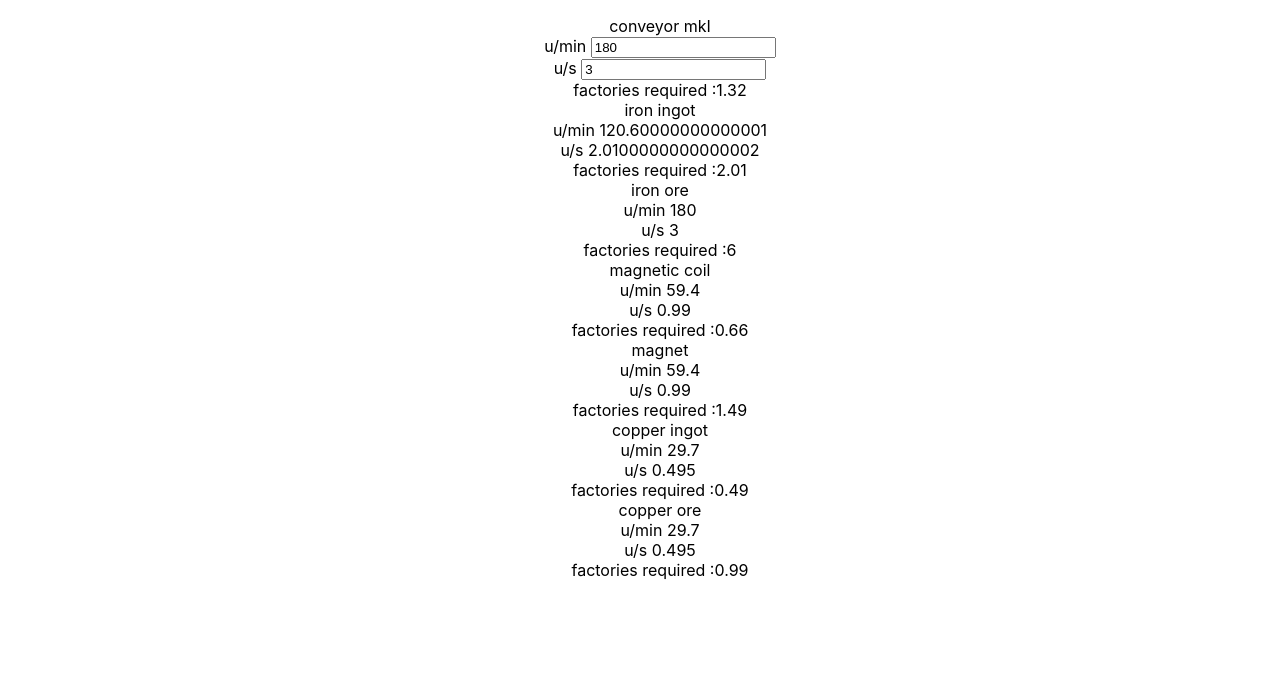
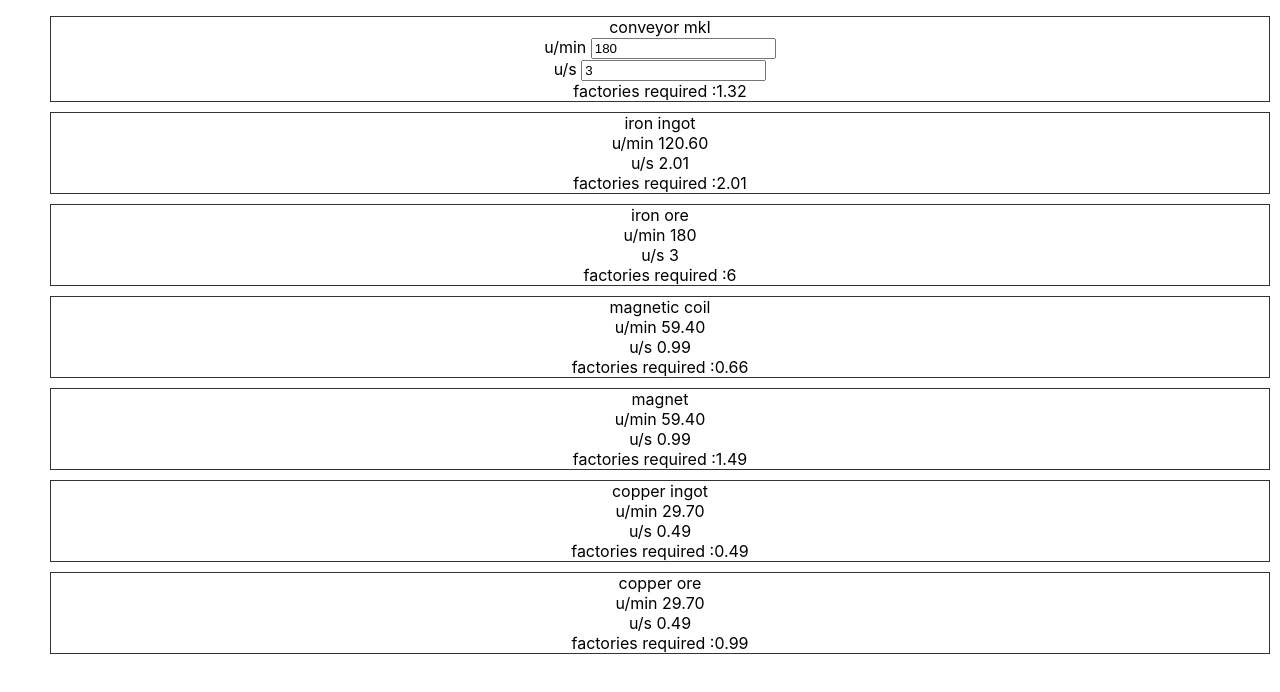
Before and after one commit to Enzuo/dspmath, a React (Create React App) app: page / in a window 1280 px wide. Shown: the top 692 px of the page. Built offline with nearby package versions, Linux system fonts and the light colour scheme.

Commit message:
Use state for editable material and props otherwise

```diff
--- a/src/App.css
+++ b/src/App.css
@@ -36,3 +36,8 @@
     transform: rotate(360deg);
   }
 }
+
+.material {
+  margin:10px;
+  border: 1px #333 solid;
+}
--- a/src/components/Material.js
+++ b/src/components/Material.js
@@ -6,34 +6,31 @@ class Material extends React.Component {
     console.log('Material constructor')
     // var unitPerSecond = props.m.qty || 1
     this.state = {
-      unitPerSecond : null,
-      unitPerMinute : null,
+      unitPerSecond : this.props.m.qty,
+      unitPerMinute : this.props.m.qty * 60,
     }
 
     this.handleUnitPerMinute = this.handleUnitPerMinute.bind(this);
     this.handleUnitPerSecond = this.handleUnitPerSecond.bind(this);
-    this.handleQtyChange = this.handleQtyChange.bind(this);
   }
   render() {
-    var unitPerMinute = this.props.m.qty * 60
-    var unitPerSecond = this.props.m.qty
+    var unitPerSecond = formatNumber(this.props.m.qty)
+    var unitPerMinute = formatNumber(this.props.m.qty * 60)
+    if (this.props.isEditable) {
+      unitPerSecond = this.state.unitPerSecond
+      unitPerMinute = this.state.unitPerMinute
+    }
 
-    var MyInput = function (props) {
-      if(props.isEditable){
-        return <input type={props.number} name={props.name} value={props.value} onChange={props.onChange} onBlur={props.onBlur}></input>
-      }
-      return <span>{props.value}</span>
-    }
     return (
-      <div className="Element">
+      <div className="material">
         <div>
           {this.props.m.name}
         </div>
         <div>
-          u/min <MyInput type="number" name="unitPerMinute" value={unitPerMinute} onChange={this.handleUnitPerMinute} onBlur={this.handleQtyChange} isEditable={this.props.isEditable}></MyInput>
+          u/min <EditableField type="number" name="unitPerMinute" value={unitPerMinute} onChange={this.handleUnitPerMinute} isEditable={this.props.isEditable}></EditableField>
         </div>
         <div>
-          u/s <MyInput type="number" name="unitPerSecond" value={unitPerSecond} onChange={this.handleUnitPerSecond} onBlur={this.handleQtyChange} isEditable={this.props.isEditable}></MyInput>
+          u/s <EditableField type="number" name="unitPerSecond" value={unitPerSecond} onChange={this.handleUnitPerSecond} isEditable={this.props.isEditable}></EditableField>
         </div>
         <div>
           factories required :
@@ -43,23 +40,23 @@ class Material extends React.Component {
     )
   }
   handleUnitPerMinute (e) {
-    // this.setState({
-    //   unitPerSecond : formatNumber(e.target.value / 60),
-    //   unitPerMinute : e.target.value
-    // })
-    var newQty = e.target.value / 60
-    // this.props.onChange(newQty)
+    var newQty = e.target.value
+    this.setState({
+      unitPerSecond : formatNumber(newQty / 60),
+      unitPerMinute : newQty
+    })
+    this.props.onChange(newQty/60)
   }
 
   handleUnitPerSecond (e) {
     var newQty = e.target.value
-    // console.log(newQty)
+    this.setState({
+      unitPerSecond : newQty,
+      unitPerMinute : formatNumber(newQty * 60)
+    })
     this.props.onChange(newQty)
   }
 
-  handleQtyChange () {
-    // this.props.onChange(this.state.unitPerSecond)
-  }
 }
 
 function formatNumber (nb) {
@@ -67,3 +64,26 @@ function formatNumber (nb) {
 }
 
 export default Material
+
+
+class EditableField extends React.Component {
+  constructor(props) {
+    super(props);
+    this.handleChange = this.handleChange.bind(this);
+  }
+
+  handleChange(e) {
+    this.props.onChange(e.target.value)
+  }
+
+  handleBlur(e) {
+    this.props.onBlur()
+  }
+
+  render() {
+    if(this.props.isEditable){
+      return <input type={this.props.type} name={this.props.name} value={this.props.value} onChange={this.props.onChange} onBlur={this.props.onBlur}></input>
+    }
+    return <span>{this.props.value}</span>
+  }
+}
```
